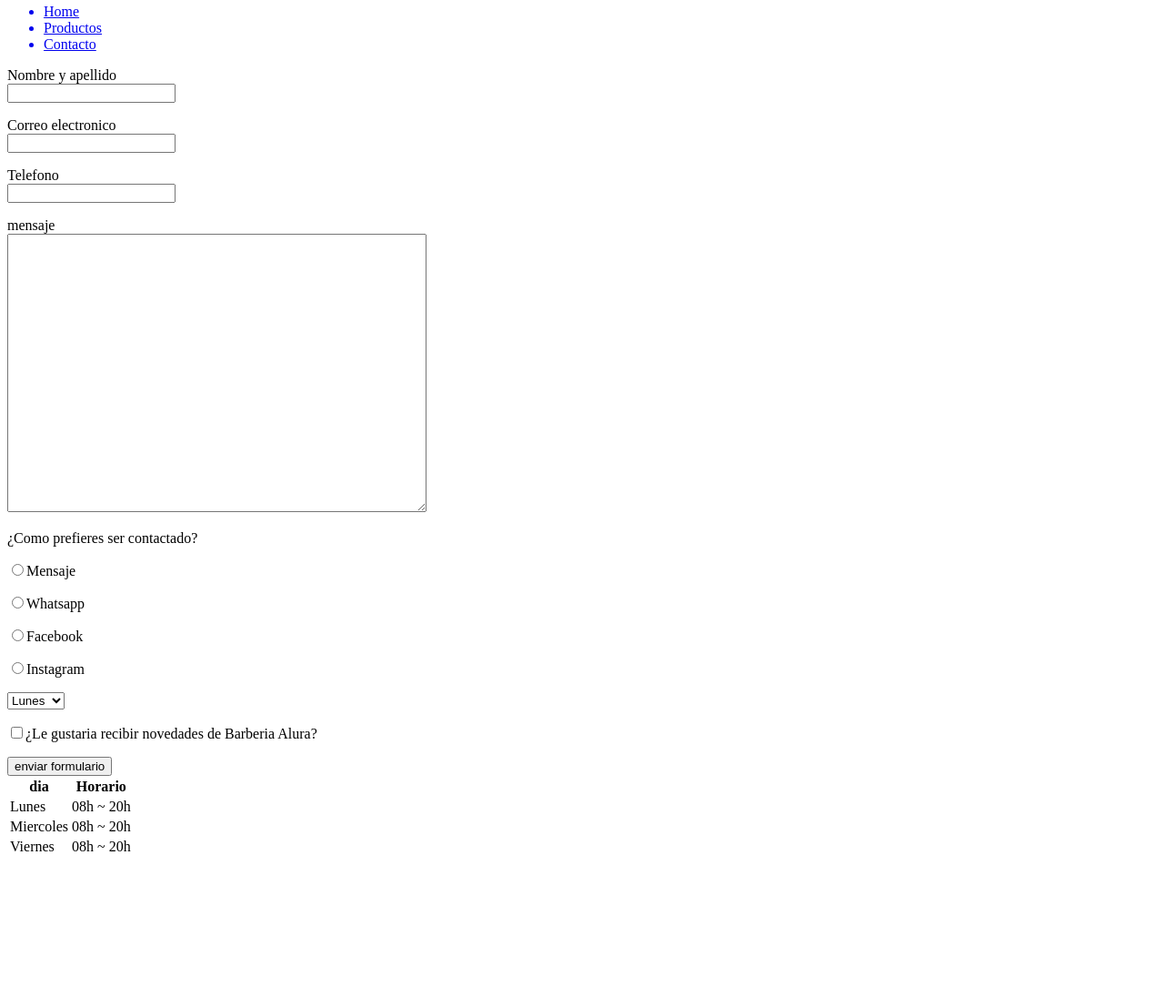
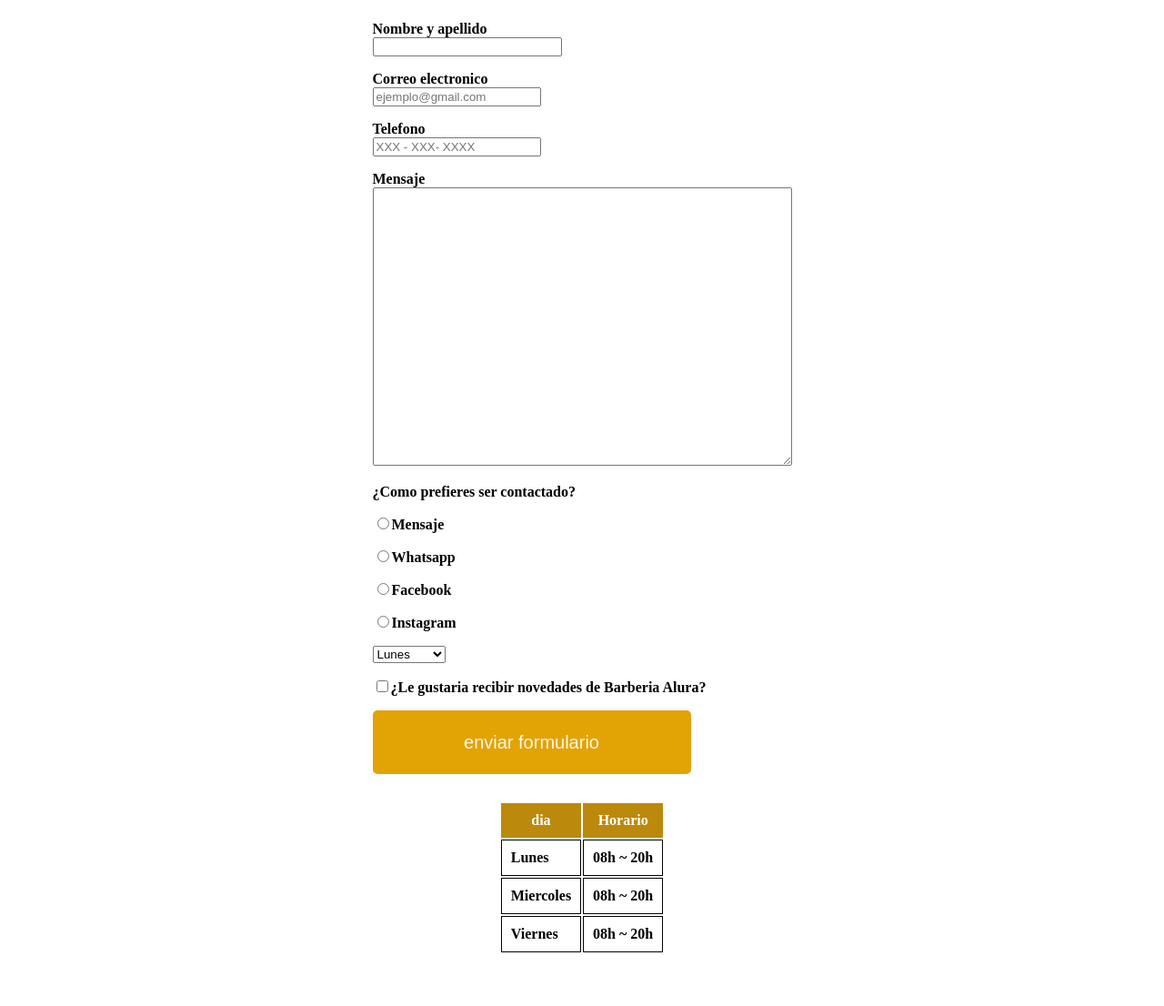
Before and after one commit to Andrei-GJ/Oracle, a plain HTML site: page Html_x_css_3/index3.html in a window 1280 px wide. Shown: the part 274-1380 px from the top of the page at 91% size. Before the commit the page ends 1225 px from the top, so only its background shows below. Drawn offline with Linux system fonts and the light colour scheme.

Commit message:
"correction_revert"

```diff
--- a/Html_x_css_3/index3.html
+++ b/Html_x_css_3/index3.html
@@ -1,47 +1,66 @@
 <!DOCTYPE html>
 <html lang="en">
   <head>
-    <meta charset="UTF-8">
-    <meta http-equiv="X-UA-Compatible" content="IE=edge">
-    <meta name="viewport" content="width=device-width, initial-scale=1.0">
-    <title>Document</title>
+    <meta charset="UTF-8" />
+    <link href="style.css" rel="stylesheet" />
+    <title>Registro</title>
   </head>
+
   <body>
-    <div class="header">
-        <img src="./asents/logo.png" alt="logo" class="logo">
+    <header>
+      <img src="./asents/logo.png" alt="logo" class="logo" />
       <ul>
-            <a href="/Html_x_css_1/Leccion_1/index1.html"><li>Home</li></a>
-            <a href="/Html_x_css_2/leccion_1/index2.html"><li>Productos</li></a>
-            <a href="/Html_x_css_3/index3.html"><li>Contacto</li></a>
+        <a href="/Html_x_css_1/Leccion_1/index1.html">
+          <li>Home</li>
+        </a>
+        <a href="/Html_x_css_2/leccion_1/index2.html">
+          <li>Productos</li>
+        </a>
+        <a href="/Html_x_css_3/index3.html">
+          <li>Contacto</li>
+        </a>
       </ul>
+    </header>
+    <main>
       <form>
-            Nombre y apellido <br> <input type="text">
+        Nombre y apellido
+        <br />
+        <input type="text" />
         <p></p>
-            Correo electronico <br> <input type="email">
+        Correo electronico <br />
+        <input type="email" placeholder="ejemplo@gmail.com" />
         <p></p>
-            Telefono <br> <input type="number">
+        Telefono <br />
+        <input type="number" placeholder="XXX - XXX- XXXX" />
         <p></p>
-            mensaje <br> <textarea rows="20" cols="55"></textarea>
+        Mensaje <br />
+        <textarea rows="20" cols="55"></textarea>
         <p></p>
         <div>
           ¿Como prefieres ser contactado?
-                    <p>
-                <input type="radio" name="comunicacion" value="1">Mensaje<p>
-                <input type="radio" name="comunicacion" value="2">Whatsapp<p>
-                <input type="radio" name="comunicacion" value="3">Facebook<p>
-                <input type="radio" name="comunicacion" value="4">Instagram<p>
+          <p><input type="radio" name="comunicacion" value="1" />Mensaje</p>
+          <p><input type="radio" name="comunicacion" value="2" />Whatsapp</p>
+          <p><input type="radio" name="comunicacion" value="3" />Facebook</p>
+          <p><input type="radio" name="comunicacion" value="4" />Instagram</p>
+          <p></p>
         </div>
         <div>
-                <select name="semana" id="semana">>
+          <select name="semana" id="semana">
             <option>Lunes</option>
-                    <option>martes</option>
+            <option>Martes</option>
+            <option>Miercoles</option>
+            <option>Jueves</option>
+            <option>Viernes</option>
+            <option>Sabado</option>
+            <option>Domingo</option>
           </select>
           <p>
-                <input type="checkbox">¿Le gustaria recibir novedades de Barberia Alura?
+            <input type="checkbox" />¿Le gustaria recibir novedades de Barberia
+            Alura?
+          </p>
         </div>
-            <input type="submit" value="enviar formulario">
-        </form>
-        <div>
+        <input type="submit" value="enviar formulario" />
+        <p></p>
         <table>
           <tr>
             <th>dia</th>
@@ -60,7 +79,7 @@
             <td>08h ~ 20h</td>
           </tr>
         </table>
-        </div>
-    </div>
+      </form>
+    </main>
   </body>
 </html>
--- /dev/null
+++ b/Html_x_css_3/style.css
@@ -0,0 +1,65 @@
+header{
+    background-color: gray;
+    display: flex;
+    position: relative;
+    align-items: center;
+    margin-bottom: 20px;
+}
+ul{
+    display: inline-flex;
+    margin: auto 20px;
+    font-size: 25px;
+    list-style: none;
+}
+li{
+    margin: 70px;
+}
+a{
+    color: black;
+    text-decoration: none;
+}
+a:hover{
+    color: rgb(134, 99, 8);
+}
+main{
+    display: flex;
+    justify-content: center;
+    align-items: center;
+    font-weight: 600;
+}
+form{
+    margin: 19px;
+}
+input{
+    accent-color: rgb(134, 99, 8);
+}
+input[type="text"] {
+    width: 200px;
+}
+input[type="submit"] {
+    width:350px;
+    height:70px;
+    background-color: rgb(226, 163, 4);
+    color: rgba(255, 255, 255, 0.904);
+    border: 0cm;
+    font-size: 20px;
+    border-radius: 5px;
+}
+input[type="submit"]:hover{
+    background-color: rgb(187, 137, 12);
+    color: rgba(255, 255, 255, 0.904);
+}
+table{
+    margin: 30px;
+    display: flex;
+    justify-content: center;
+}
+td{
+    border: 1px black solid;
+    padding: 10px;
+}
+th{
+    background-color:rgb(187, 137, 12) ;
+    color: white;
+    padding: 10px;
+}
```
Lines whose indentation alone changed are shown as unchanged.
